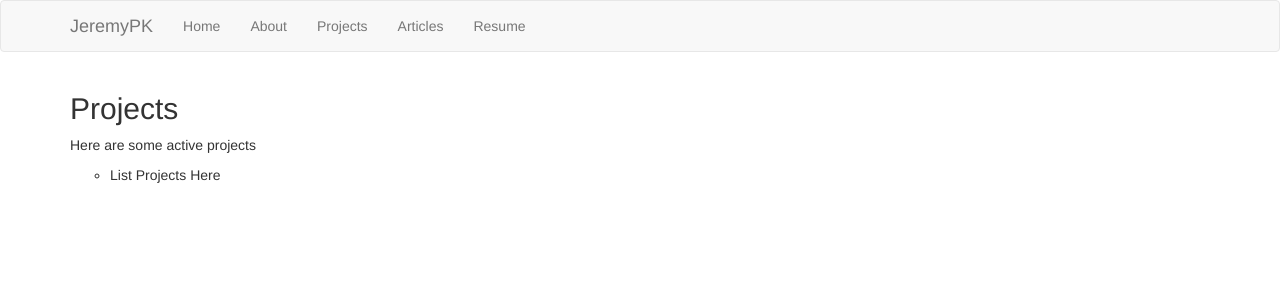
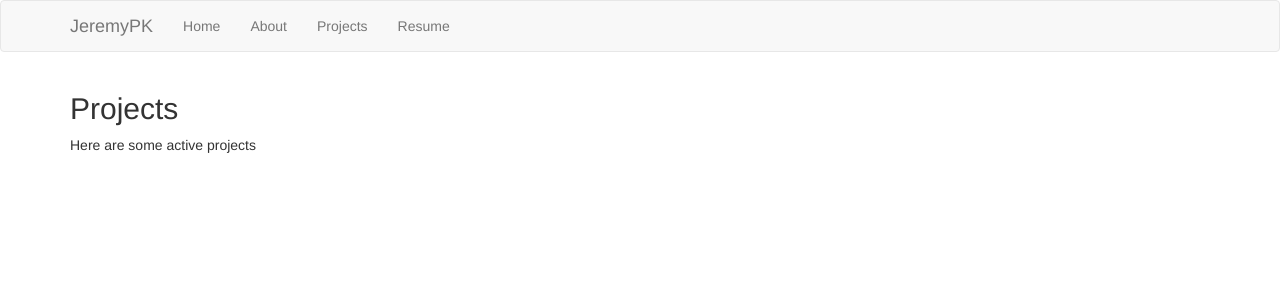
Before and after one commit to jpkeeton/Flask2018.1, a Flask app: page /projects in a window 1280 px wide. Shown: the top 300 px of the page. Run offline with Flask 2, Linux system fonts and the light colour scheme; some libraries are stand-ins or nearby versions.

Commit message:
NewFlaskApp

```diff
--- a/app.py
+++ b/app.py
@@ -1,7 +1,13 @@
+# thanks to Traversy Media for this tutorial - https://www.youtube.com/watch?v=zRwy8gtgJ1A&t=1510s
 from flask import Flask, render_template
 from data import Articles
 
 app = Flask(__name__)
+
+
+# <!--# Define the WSGI application object-->
+# app = Flask(__name__, static_url_path='/static')
+
 
 Articles = Articles()
 
@@ -13,13 +19,17 @@ def index():
 def about():
     return render_template('about.html')
 
-@app.route('/articles')
-def articles():
-    return render_template('articles.html', articles = Articles)
+# @app.route('/articles')
+# def articles():
+#     return render_template('articles.html', articles = Articles)
+#
+# @app.route('/article/<string:id>/')
+# def article(id):
+#     return render_template('article.html', id=id )
 
-@app.route('/article/<string:id>/')
-def article(id):
-    return render_template('article.html', id=id )
+@app.route('/resume')
+def resume ():
+    return render_template('resume.html')
 
 @app.route('/projects')
 def projects():
--- a/templates/about.html
+++ b/templates/about.html
@@ -11,4 +11,5 @@
     </ul>
 
 
+
 {% endblock %}
--- a/templates/includes/_navbar.html
+++ b/templates/includes/_navbar.html
@@ -15,8 +15,8 @@
             <li ><a href="/">Home</a></li>
             <li><a href="/about">About</a></li>
             <li><a href="/projects">Projects</a></li>
-            <li><a href="/articles">Articles</a></li>
-            <li><a href="/articles">Resume</a></li>
+            <!--<li><a href="/articles">Articles</a></li>-->
+            <li><a href="/resume">Resume</a></li>
           </ul>
         </div><!--/.nav-collapse -->
       </div>
--- a/templates/projects.html
+++ b/templates/projects.html
@@ -3,10 +3,12 @@
 {% block body %}
     <h2>Projects</h2>
    <p>Here are some active projects</p>
+  <ul style="list-style-type:circle">
+      <!--<li><img src="/images/BugMetrics1.JPG"></li>-->
 
 
-  <ul style="list-style-type:circle">
-      <li>List Projects Here</li>
+
+      <!--images/BugMetrics1.JPG-->
     </ul>
 
 
--- /dev/null
+++ b/templates/resume.html
@@ -0,0 +1,6 @@
+{% extends 'layout.html' %}
+
+{% block body %}
+    <h2>Resume'</h2>
+
+{% endblock %}
```
Also changed, not shown: templates/Resume.html (deleted, +0 -15 lines), static/BugMetrics1.jpg (added).
